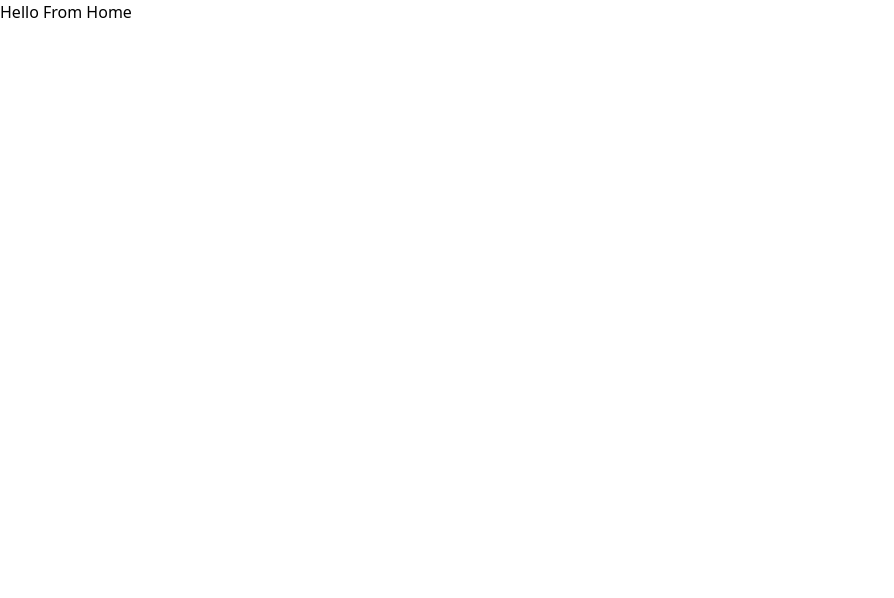
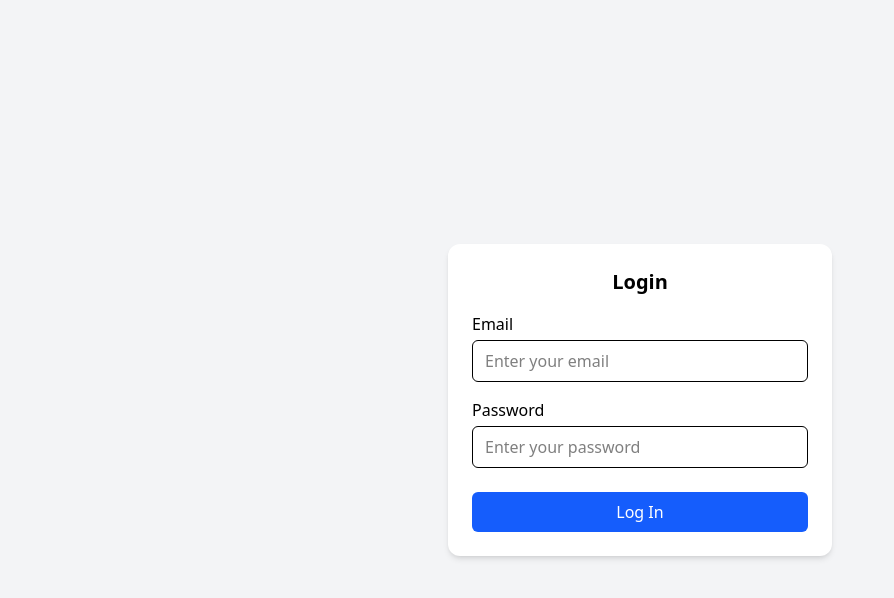
Before and after one commit to yash-bisht711/frontend-memehub, a React (Vite) app: page /login in a window 1280 px wide. Shown: the top 598 px of the page, without its empty margins (0-894 px from the left). Built offline with nearby package versions, Linux system fonts and the light colour scheme.

Commit message:
WIP: Login and Signup page added

```diff
--- a/package.json
+++ b/package.json
@@ -13,8 +13,10 @@
     "@reduxjs/toolkit": "^2.8.2",
     "@tailwindcss/vite": "^4.1.7",
     "axios": "^1.9.0",
+    "firebase": "^11.7.3",
     "react": "^19.1.0",
     "react-dom": "^19.1.0",
+    "react-router-dom": "^7.6.0",
     "tailwindcss": "^4.1.7"
   },
   "devDependencies": {
--- a/src/App.jsx
+++ b/src/App.jsx
@@ -1,13 +1,16 @@
-import './App.css'
-import Home from './components/Home'
+import { BrowserRouter as Router, Routes, Route } from 'react-router-dom';
+import LoginForm from './components/Login';
+import SignupForm from './components/SignUp';
 
 function App() {
-
   return (
-    <>
-      <Home />
-    </>
-  )
+    <Router>
+      <Routes>
+        <Route path="/signup" element={<SignupForm />} />
+        <Route path="/login" element={<LoginForm />} />
+      </Routes>
+    </Router>
+  );
 }
 
-export default App
+export default App;
--- a/src/components/Home.jsx
+++ b/src/components/Home.jsx
@@ -1,6 +1,6 @@
 function Home() {
     return (
-        <h1>Hello From Home</h1>
+        <h1></h1>
     )
 }
 
--- /dev/null
+++ b/src/components/Login.jsx
@@ -0,0 +1,71 @@
+// LoginForm.jsx
+
+import React, { useState } from 'react';
+import { signInWithEmailAndPassword } from 'firebase/auth';
+import { auth } from './firebase'; // Firebase configuration
+import { useNavigate } from 'react-router-dom';
+
+const LoginForm = () => {
+  const [email, setEmail] = useState('');
+  const [password, setPassword] = useState('');
+  const [error, setError] = useState('');
+  const navigate = useNavigate();
+
+  const handleLogin = async (e) => {
+    e.preventDefault();
+    setError('');
+
+    try {
+      await signInWithEmailAndPassword(auth, email, password);
+      navigate('/dashboard'); // Protected route after successful login
+    } catch (err) {
+      setError('Invalid email or password');
+    }
+  };
+
+  return (
+    <div className="min-h-screen flex items-center justify-center bg-gray-100">
+      <form
+        onSubmit={handleLogin}
+        className="bg-white p-6 rounded-xl shadow-md w-full max-w-sm"
+      >
+        <h2 className="text-xl font-bold mb-4 text-center">Login</h2>
+
+        {error && <p className="text-red-500 text-sm mb-4 text-center">{error}</p>}
+
+        <div className="mb-4">
+          <label className="block mb-1">Email</label>
+          <input
+            type="email"
+            className="w-full px-3 py-2 border rounded-md"
+            value={email}
+            onChange={(e) => setEmail(e.target.value)}
+            required
+            placeholder="Enter your email"
+          />
+        </div>
+
+        <div className="mb-6">
+          <label className="block mb-1">Password</label>
+          <input
+            type="password"
+            className="w-full px-3 py-2 border rounded-md"
+            value={password}
+            onChange={(e) => setPassword(e.target.value)}
+            required
+            placeholder="Enter your password"
+          />
+        </div>
+
+        <button
+          type="submit"
+          className="w-full bg-blue-600 hover:bg-blue-700 text-white py-2 rounded-md"
+        >
+          Log In
+        </button>
+      </form>
+    </div>
+  );
+};
+
+export default LoginForm;
--- /dev/null
+++ b/src/components/SignUp.jsx
@@ -0,0 +1,69 @@
+// SignupForm.jsx
+
+import React, { useState } from 'react';          // 1. Import React
+import { createUserWithEmailAndPassword } from 'firebase/auth';  // 2. Firebase Signup
+// import { auth } from './firebase';               // 3. Firebase Config
+import { useNavigate } from 'react-router-dom';  // 4. Redirect After Signup
+import { auth } from './firebase';
+
+const SignupForm = () => {
+  // 5. State Handling
+  const [email, setEmail] = useState('');
+  const [password, setPassword] = useState('');
+  const [error, setError] = useState('');
+  const navigate = useNavigate();
+
+  // 6. Handle Form Submission
+  const handleSignup = async (e) => {
+    e.preventDefault(); // prevent page reload
+    setError('');
+
+    try {
+      await createUserWithEmailAndPassword(auth, email, password); // Firebase signup
+      navigate('/login'); // go to login page
+    } catch (err) {
+      setError(err.message); // display Firebase error
+    }
+  };
+
+  // 7. JSX (UI)
+  return (
+    <div className="min-h-screen flex items-center justify-center bg-gray-100">
+      <form onSubmit={handleSignup} className="bg-white p-6 rounded-xl shadow-md w-full max-w-sm">
+        <h2 className="text-xl font-bold mb-4 text-center">Sign Up</h2>
+
+        {error && <p className="text-red-500 text-sm mb-4 text-center">{error}</p>}
+
+        <div className="mb-4">
+          <label className="block mb-1 text-gray-700">Email</label>
+          <input
+            type="email"
+            value={email}
+            onChange={(e) => setEmail(e.target.value)}
+            required
+            placeholder="Enter email"
+            className="w-full px-3 py-2 border rounded-md"
+          />
+        </div>
+
+        <div className="mb-6">
+          <label className="block mb-1 text-gray-700">Password</label>
+          <input
+            type="password"
+            value={password}
+            onChange={(e) => setPassword(e.target.value)}
+            required
+            placeholder="Enter password"
+            className="w-full px-3 py-2 border rounded-md"
+          />
+        </div>
+
+        <button type="submit" className="w-full bg-blue-600 hover:bg-blue-700 text-white py-2 rounded-md">
+          Sign Up
+        </button>
+      </form>
+    </div>
+  );
+};
+
+export default SignupForm;
--- /dev/null
+++ b/src/components/firebase.js
@@ -0,0 +1,23 @@
+// Import the functions you need from the SDKs you need
+import { initializeApp } from "firebase/app";
+import { getAnalytics } from "firebase/analytics";
+import { getAuth } from "firebase/auth";
+// TODO: Add SDKs for Firebase products that you want to use
+// https://firebase.google.com/docs/web/setup#available-libraries
+
+// Your web app's Firebase configuration
+// For Firebase JS SDK v7.20.0 and later, measurementId is optional
+const firebaseConfig = {
+  apiKey: "AIzaSyB2ztt3fq9IMbhlsF43_juCqE5ykzlb7Ak",
+  authDomain: "meme-auth-e5c02.firebaseapp.com",
+  projectId: "meme-auth-e5c02",
+  storageBucket: "meme-auth-e5c02.firebasestorage.app",
+  messagingSenderId: "493040292708",
+  appId: "1:493040292708:web:aef7dc7952c2df3fbee071",
+  measurementId: "G-N99PLEF2PG"
+};
+
+// Initialize Firebase
+const app = initializeApp(firebaseConfig);
+const analytics = getAnalytics(app);
+export const auth = getAuth(app);
```
Also changed, not shown: 1 other file (tests, documents, lock files or other folders).
